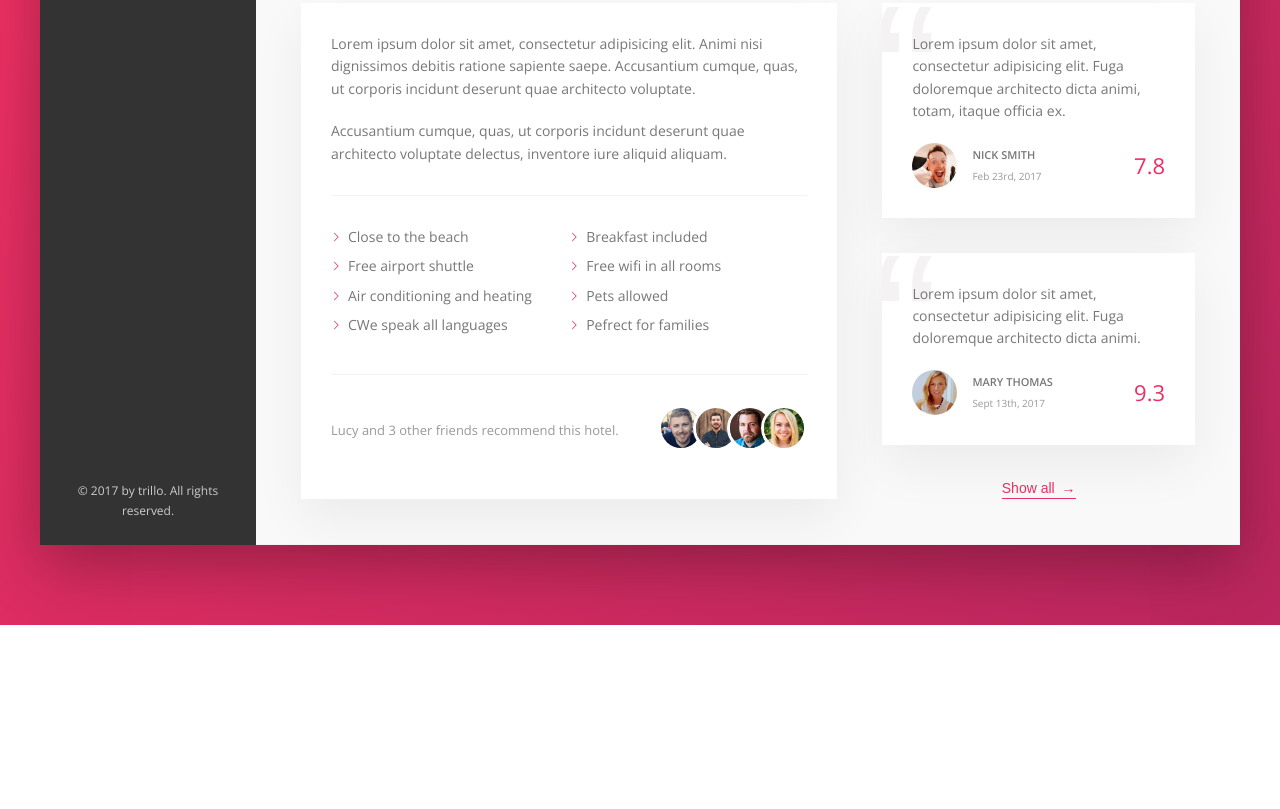
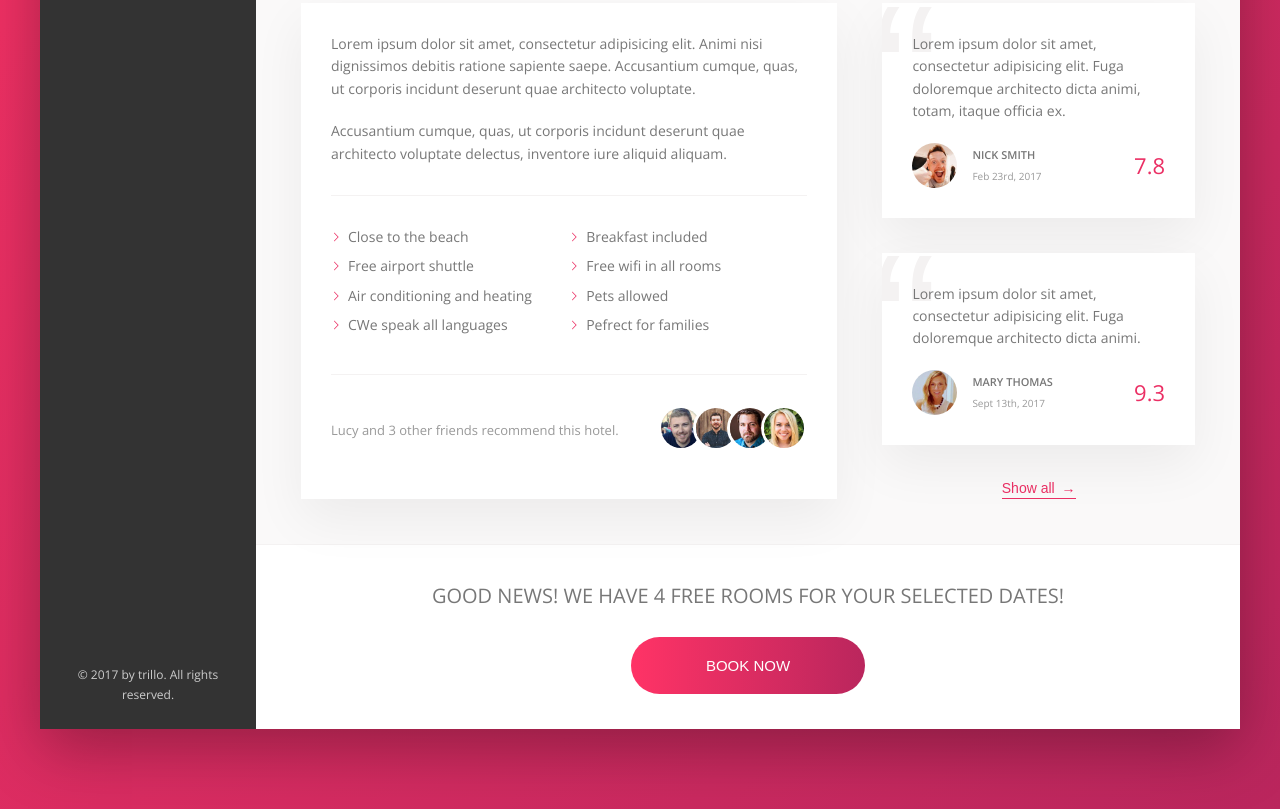
Before and after one commit to grandolinah/udemy-trillo, a website: page index.html in a window 1280 px wide. Shown: the part 644-1453 px from the top of the page. Before the commit the page ends 1269 px from the top, so only its background shows below. Drawn offline with nearby package versions, Linux system fonts and the light colour scheme.

Commit message:
call to action part added

```diff
--- a/index.html
+++ b/index.html
@@ -197,7 +197,13 @@
             <button class="btn-inline">Show all <span>&rarr;</span></button>
           </div>
         </div>
-
+        <div class="cta">
+          <h2 class="cta__book-now">Good news! We have 4 free rooms for your selected dates!</h2>
+          <button class="btn">
+            <span class="btn__visible">Book now</span>
+            <span class="btn__invisible">Only 4 rooms left</span>
+          </button>
+        </div>
       </main>
     </div>
   </div>
--- a/sass/_components.scss
+++ b/sass/_components.scss
@@ -139,8 +139,8 @@
     transform: scaleY(0);
     background-color: var(--color-primary);
     transition: transform .2s,
-    width .4s cubic-bezier(1, 0, 0, 1) .2s,
-    background-color .1s;
+                width .4s cubic-bezier(1, 0, 0, 1) .2s,
+                background-color .1s;
   }
 
   &__item:hover::before,
@@ -431,3 +431,67 @@
     line-height: 1;
   }
 }
+
+//////////////////////////
+// CALL TO ACTION
+.cta {
+  padding: 3.5rem 0;
+  text-align: center;
+
+  &__book-now {
+    margin-bottom: 2.5rem;
+    font-size: 2rem;
+    font-weight: 300;
+    text-transform: uppercase;
+  }
+}
+
+//////////////////////////
+// CALL TO ACTION BUTTON
+.btn {
+  position: relative;
+  overflow: hidden;
+  border: none;
+  border-radius: 100px;
+  text-transform: uppercase;
+  background-image: linear-gradient(to right, var(--color-primary-light), var(--color-primary-dark));
+  color: var(--color-white);
+  font-size: 1.5rem;
+  font-weight: 300;
+  cursor: pointer;
+
+  & > * {
+    display: inline-block;
+    width: 100%;
+    height: 100%;
+    transition: all .2s;
+  }
+
+  &__visible {
+    padding: 2rem 7.5rem;
+  }
+
+  &__invisible {
+    position: absolute;
+    left: 0;
+    top: -100%;
+    padding: 2rem 0;
+  }
+
+  &:hover {
+    background-image: linear-gradient(to right, var(--color-primary-dark), var(--color-primary-light));
+  }
+
+  &:hover &__visible {
+    transform: translateY(100%);
+  }
+
+  &:hover &__invisible {
+    top: 0;
+  }
+
+  &:focus {
+    outline: none;
+    animation: pulsate 1s infinite;
+  }
+}
```
Also changed, not shown: css/style.css.
